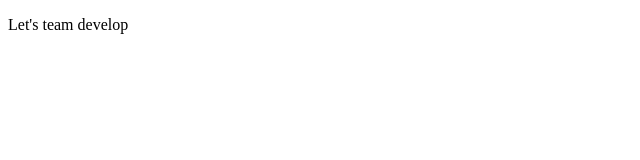
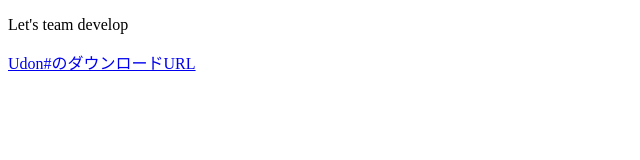
Before and after one commit to IshikawaMasato/kadai1, a plain HTML site: page index.html in a window 1280 px wide. Shown: the whole page, without its empty margins (0-640 px from the left). Drawn offline with Linux system fonts and the light colour scheme.

Commit message:
index.html

```diff
--- a/index.html
+++ b/index.html
@@ -2,5 +2,6 @@
 <html lang="ja">
 <body>
 	<p> Let's team develop</p>
+	<a href="https://github.com/MerlinVR/UdonSharp">Udon#のダウンロードURL</a>
 </body>
 </html>
```
